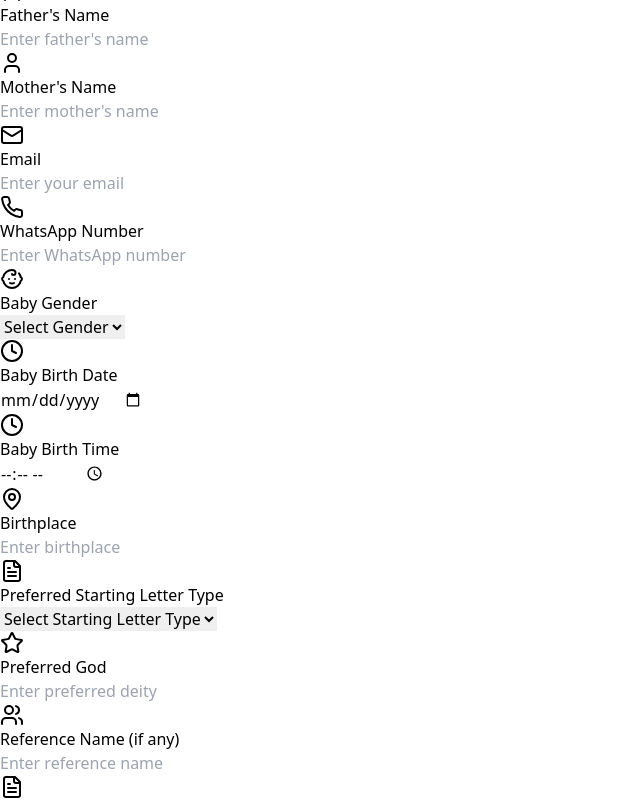
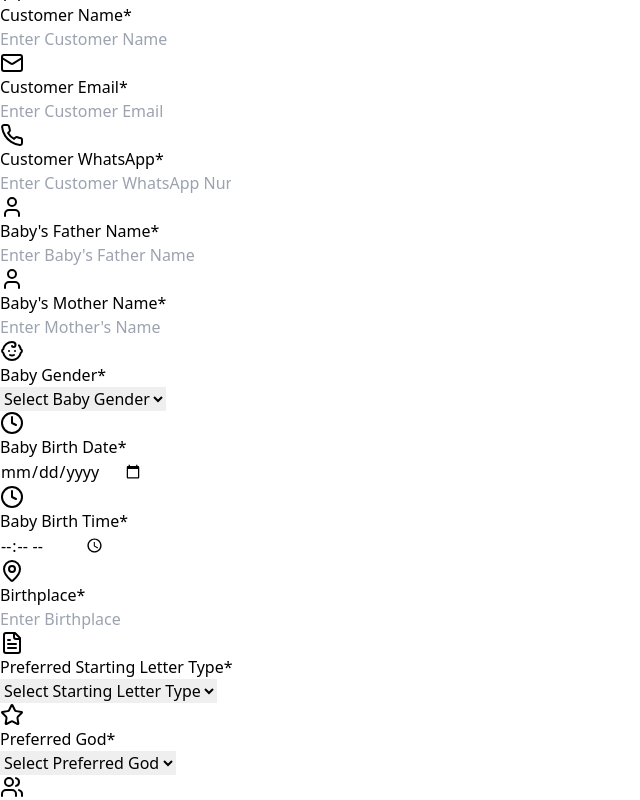
Before and after one commit to ramtejvigna/CRM-form, a React (Vite) app: page / in a window 1280 px wide. Shown: the part 1948-2748 px from the top of the page, without its empty margins (0-640 px from the left). Built offline with nearby package versions, Linux system fonts and the light colour scheme.

Commit message:
fixed asthreks

```diff
--- a/src/components/Form/index.jsx
+++ b/src/components/Form/index.jsx
@@ -1,6 +1,10 @@
 import React, { useState } from 'react';
 import { motion, AnimatePresence } from 'framer-motion';
-import { Heart, Baby, Star, Clock, MapPin, Mail, Phone, User, Users, Gift, FileText, AtSign, Globe, Share2, CheckCircle2, XCircle, Send } from 'lucide-react';
+import { Heart, Baby, Star, Clock, MapPin, Mail, Phone, User, Users, FileText, AtSign, Globe, Share2, CheckCircle2, XCircle, Send, Gift } from 'lucide-react';
+
+const GodOptions = [
+  "Ganesha", "Shiva", "Vishnu", "Krishna", "Rama", "Hanuman", "Durga", "Lakshmi", "Saraswati", "Shiva", "Brahma", "Indra", "Agni", "Varuna", "Vayu", "Yama", "Surya", "Chandra", "Skanda", "Kubera"
+];
 
 const CustomNotification = ({ status, message }) => (
   <motion.div
@@ -27,22 +31,38 @@ const CustomNotification = ({ status, message }) => (
 
 const CustomerForm = () => {
   const [formData, setFormData] = useState({
-        fatherName: "",
-        motherName: "",
-        email: "",
-        whatsappNumber: "",
-        babyGender: "",
-        babyBirthDate: "",
-        babyBirthTime: "",
-        birthplace: "",
-        preferredStartingLetterType: "",
-        preferredStartingLetter: "",
-        preferredGod: "",
-        referenceName: "",
-        additionalPreferences: "",
+    customerName: '',
+    customerEmail: '',
+    customerWhatsapp: '',
+    fatherName: '',
+    motherName: '',
+    babyGender: '',
+    babyBirthDate: '',
+    babyBirthTime: '',
+    birthplace: '',
+    preferredStartingLetterType: '',
+    preferredStartingLetter: '',
+    preferredGod: '',
+    referenceName: '',
+    additionalPreferences: '',
     leadSource: '',
     socialMediaId: '',
     otherSource: ''
+  });
+
+  const [errors, setErrors] = useState({
+    customerName: false,
+    customerEmail: false,
+    customerWhatsapp: false,
+    fatherName: false,
+    motherName: false,
+    babyGender: false,
+    babyBirthDate: false,
+    babyBirthTime: false,
+    birthplace: false,
+    preferredStartingLetterType: false,
+    preferredStartingLetter: false,
+    preferredGod: false
   });
 
   const [isSubmitting, setIsSubmitting] = useState(false);
@@ -52,7 +72,7 @@ const CustomerForm = () => {
   const handleChange = (e) => {
     const { name, value } = e.target;
 
-        if (name === 'whatsappNumber') {
+    if (name === 'customerWhatsapp') {
       // Only allow numbers and limit to 10 digits
       const numbersOnly = value.replace(/[^0-9]/g, '');
       const limitedToTen = numbersOnly.slice(0, 10);
@@ -73,8 +93,108 @@ const CustomerForm = () => {
     }
   };
 
+  const validateForm = () => {
+    let isValid = true;
+
+    if (formData.customerName.trim() === '') {
+      setErrors(prev => ({ ...prev, customerName: true }));
+      isValid = false;
+    } else {
+      setErrors(prev => ({ ...prev, customerName: false }));
+    }
+
+    if (formData.customerEmail.trim() === '' || !isValidEmail(formData.customerEmail)) {
+      setErrors(prev => ({ ...prev, customerEmail: true }));
+      isValid = false;
+    } else {
+      setErrors(prev => ({ ...prev, customerEmail: false }));
+    }
+
+    if (formData.customerWhatsapp.trim() === '' || formData.customerWhatsapp.length < 10) {
+      setErrors(prev => ({ ...prev, customerWhatsapp: true }));
+      isValid = false;
+    } else {
+      setErrors(prev => ({ ...prev, customerWhatsapp: false }));
+    }
+
+    if (formData.fatherName.trim() === '') {
+      setErrors(prev => ({ ...prev, fatherName: true }));
+      isValid = false;
+    } else {
+      setErrors(prev => ({ ...prev, fatherName: false }));
+    }
+
+    if (formData.motherName.trim() === '') {
+      setErrors(prev => ({ ...prev, motherName: true }));
+      isValid = false;
+    } else {
+      setErrors(prev => ({ ...prev, motherName: false }));
+    }
+
+    if (formData.babyGender === '') {
+      setErrors(prev => ({ ...prev, babyGender: true }));
+      isValid = false;
+    } else {
+      setErrors(prev => ({ ...prev, babyGender: false }));
+    }
+
+    if (formData.babyBirthDate === '') {
+      setErrors(prev => ({ ...prev, babyBirthDate: true }));
+      isValid = false;
+    } else {
+      setErrors(prev => ({ ...prev, babyBirthDate: false }));
+    }
+
+    if (formData.babyBirthTime === '') {
+      setErrors(prev => ({ ...prev, babyBirthTime: true }));
+      isValid = false;
+    } else {
+      setErrors(prev => ({ ...prev, babyBirthTime: false }));
+    }
+
+    if (formData.birthplace.trim() === '') {
+      setErrors(prev => ({ ...prev, birthplace: true }));
+      isValid = false;
+    } else {
+      setErrors(prev => ({ ...prev, birthplace: false }));
+    }
+
+    if (formData.preferredStartingLetterType === '') {
+      setErrors(prev => ({ ...prev, preferredStartingLetterType: true }));
+      isValid = false;
+    } else {
+      setErrors(prev => ({ ...prev, preferredStartingLetterType: false }));
+    }
+
+    if (formData.preferredStartingLetter.trim() === '') {
+      setErrors(prev => ({ ...prev, preferredStartingLetter: true }));
+      isValid = false;
+    } else {
+      setErrors(prev => ({ ...prev, preferredStartingLetter: false }));
+    }
+
+    if (formData.preferredGod === '') {
+      setErrors(prev => ({ ...prev, preferredGod: true }));
+      isValid = false;
+    } else {
+      setErrors(prev => ({ ...prev, preferredGod: false }));
+    }
+
+    return isValid;
+  };
+
+  const isValidEmail = (email) => {
+    // Basic email validation
+    return /^\w+([\.-]?\w+)*@\w+([\.-]?\w+)*(\.\w{2,3})+$/.test(email);
+  };
+
   const handleSubmit = async (e) => {
     e.preventDefault();
+
+    if (!validateForm()) {
+      return;
+    }
+
     setIsSubmitting(true);
 
     // Paper plane animation - moves up and to the right
@@ -86,7 +206,6 @@ const CustomerForm = () => {
 
     try {
       // const response = await fetch("http://localhost:3000/customers/addCustomerWithAssignment", {
-
       const response = await fetch("https://vedic-backend-neon.vercel.app/customers/addCustomerWithAssignment", {
         method: 'POST',
         headers: {
@@ -126,19 +245,20 @@ const CustomerForm = () => {
       setTimeout(() => setShowNotification(false), 5000);
 
       setFormData({
-                fatherName: "",
-                motherName: "",
-                email: "",
-                whatsappNumber: "",
-                babyGender: "",
-                babyBirthDate: "",
-                babyBirthTime: "",
-                birthplace: "",
-                preferredStartingLetterType: "",
-                preferredStartingLetter: "",
-                preferredGod: "",
-                referenceName: "",
-                additionalPreferences: "",
+        customerName: '',
+        customerEmail: '',
+        customerWhatsapp: '',
+        fatherName: '',
+        motherName: '',
+        babyGender: '',
+        babyBirthDate: '',
+        babyBirthTime: '',
+        birthplace: '',
+        preferredStartingLetterType: '',
+        preferredStartingLetter: '',
+        preferredGod: '',
+        referenceName: '',
+        additionalPreferences: '',
         leadSource: '',
         socialMediaId: '',
         otherSource: ''
@@ -167,21 +287,23 @@ const CustomerForm = () => {
     }
   ];
 
+
   const formFields = [
-        { icon: <User />, label: "Father's Name", name: "fatherName", type: "text", placeholder: "Enter father's name" },
-        { icon: <User />, label: "Mother's Name", name: "motherName", type: "text", placeholder: "Enter mother's name" },
-        { icon: <Mail />, label: "Email", name: "email", type: "email", placeholder: "Enter your email" },
-        { icon: <Phone />, label: "WhatsApp Number", name: "whatsappNumber", type: "text", placeholder: "Enter WhatsApp number" },
-        { icon: <Baby />, label: "Baby Gender", name: "babyGender", type: "select", options: ["Male", "Female", "Unisex"] },
-        { icon: <Clock />, label: "Baby Birth Date", name: "babyBirthDate", type: "date" },
-        { icon: <Clock />, label: "Baby Birth Time", name: "babyBirthTime", type: "time" },
-        { icon: <MapPin />, label: "Birthplace", name: "birthplace", type: "text", placeholder: "Enter birthplace" },
-        { icon: <FileText />, label: "Preferred Starting Letter Type", name: "preferredStartingLetterType", type: "select", options: ["Alphabet-based", "Nakshatra-based", "Rashi-based"] },
-        { icon: <Star />, label: "Preferred God", name: "preferredGod", type: "text", placeholder: "Enter preferred deity" },
-        { icon: <Users />, label: "Reference Name (if any)", name: "referenceName", type: "text", placeholder: "Enter reference name" },
-        { icon: <FileText />, label: "Additional Preferences", name: "additionalPreferences", type: "text", placeholder: "Enter additional preferences" },
-        { icon: <Share2 className="w-5 h-5 text-purple-600" />, label: "Could you let us know where you first heard about us?", name: "leadSource", type: "select", options: ['Instagram', 'Facebook', 'Our Website', 'Other'] }
+    { icon: <User />, label: "Customer Name", name: "customerName", type: "text", placeholder: "Enter Customer Name", required: true },
+    { icon: <Mail />, label: "Customer Email", name: "customerEmail", type: "email", placeholder: "Enter Customer Email", required: true },
+    { icon: <Phone />, label: "Customer WhatsApp", name: "customerWhatsapp", type: "text", placeholder: "Enter Customer WhatsApp Number", required: true },
+    { icon: <User />, label: "Baby's Father Name", name: "fatherName", type: "text", placeholder: "Enter Baby's Father Name", required: true },
+    { icon: <User />, label: "Baby's Mother Name", name: "motherName", type: "text", placeholder: "Enter Mother's Name", required: true },
+    { icon: <Baby />, label: "Baby Gender", name: "babyGender", type: "select", options: ["Male", "Female", "Unisex"], required: true },
+    { icon: <Clock />, label: "Baby Birth Date", name: "babyBirthDate", type: "date", required: true },
+    { icon: <Clock />, label: "Baby Birth Time", name: "babyBirthTime", type: "time", required: true },
+    { icon: <MapPin />, label: "Birthplace", name: "birthplace", type: "text", placeholder: "Enter Birthplace", required: true },
+    { icon: <FileText />, label: "Preferred Starting Letter Type", name: "preferredStartingLetterType", type: "select", options: ["Alphabet Based", "Nakshatra Based", "Rashi Based"], required: true },
+    { icon: <Star />, label: "Preferred God", name: "preferredGod", type: "select", options: GodOptions, required: true },
+    { icon: <Users />, label: "Reference Name (if any)", name: "referenceName", type: "text", placeholder: "Enter Reference Name" },
+    { icon: <FileText />, label: "Additional Preferences", name: "additionalPreferences", type: "text", placeholder: "Enter Additional Preferences" },
   ];
+
 
   return (
     <div className="min-h-screen bg-gradient-to-b from-purple-50 to-white">
@@ -259,9 +381,12 @@ const CustomerForm = () => {
 </motion.p>
 </div>
 </motion.div>
+
 </motion.div>
         )}
+
         </AnimatePresence>
+
 {/* Hero Section */}
 <motion.div
   initial={{ opacity: 0, y: 20 }}
@@ -279,6 +404,7 @@ const CustomerForm = () => {
     Discover meaningful names rooted in Vedic tradition, perfectly suited to your baby's unique birth circumstances and your family's preferences.
   </p>
 </motion.div>
+
 
 {/* Features Section */}
 <div className="max-w-6xl mx-auto px-4 mb-16">
@@ -336,8 +462,9 @@ const CustomerForm = () => {
         >
           <div className="flex items-center space-x-2 mb-2">
             {field.icon}
-                                    <label className="text-sm font-medium text-gray-700">
+            <label className={`text-sm font-medium ${field.name === 'customerName' || field.name === 'customerEmail' || field.name === 'customerWhatsapp' || field.name === 'fatherName' || field.name === 'motherName' || field.name === 'babyGender' || field.name === 'babyBirthDate' || field.name === 'babyBirthTime' || field.name === 'birthplace' || field.name === 'preferredStartingLetterType' || field.name === 'preferredGod' ? 'text-slate-800' : 'text-gray-700'}`}>
               {field.label}
+              {(field.name === 'customerName' || field.name === 'customerEmail' || field.name === 'customerWhatsapp' || field.name === 'fatherName' || field.name === 'motherName' || field.name === 'babyGender' || field.name === 'babyBirthDate' || field.name === 'babyBirthTime' || field.name === 'birthplace' || field.name === 'preferredStartingLetterType' || field.name === 'preferredGod') && <span className="text-red-600 ml-1">*</span>}
             </label>
           </div>
           {field.type === "select" ? (
@@ -345,12 +472,12 @@ const CustomerForm = () => {
               name={field.name}
               value={formData[field.name]}
               onChange={handleChange}
-                                        className="w-full p-3 border border-gray-300 rounded-lg focus:ring-2 focus:ring-purple-400 focus:border-transparent transition-all"
+              className={`w-full p-3 border ${errors[field.name] ? 'border-red-300 focus:ring-2 focus:ring-red-400 focus:border-transparent' : 'border-gray-300 focus:ring-2 focus:ring-purple-400 focus:border-transparent'} rounded-lg transition-all`}
             >
               <option value="">
-                                            {field.name === "babyGender" ? "Select Gender" : field.name === "preferredStartingLetterType" ? "Select Starting Letter Type" : "Select Platform"}
+                {field.name === "babyGender" ? "Select Baby Gender" : field.name === "preferredStartingLetterType" ? "Select Starting Letter Type" : field.name === "preferredGod" ? "Select Preferred God" : "Select Platform"}
               </option>
-                                        {field.options.map((option) => (
+              {(field.name === "preferredGod" ? GodOptions : field.options).map((option) => (
                 <option key={option} value={option}>{option}</option>
               ))}
             </select>
@@ -361,11 +488,33 @@ const CustomerForm = () => {
               value={formData[field.name]}
               onChange={handleChange}
               placeholder={field.placeholder}
-                                        maxLength={field.name === 'whatsappNumber' ? 10 : undefined}
-                                        pattern={field.name === 'whatsappNumber' ? '[0-9]*' : undefined}
-                                        inputMode={field.name === 'whatsappNumber' ? 'numeric' : undefined}
-                                        className={`w-full p-3 border border-gray-300 rounded-lg focus:ring-2 focus:ring-purple-400 focus:border-transparent transition-all}`}
+              maxLength={field.name === 'customerWhatsapp' ? 10 : undefined}
+              pattern={field.name === 'customerWhatsapp' ? '[0-9]*' : undefined}
+              inputMode={field.name === 'customerWhatsapp' ? 'numeric' : undefined}
+              className={`w-full p-3 border ${errors[field.name] ? 'border-red-300 focus:ring-2 focus:ring-red-400 focus:border-transparent' : 'border-gray-300 focus:ring-2 focus:ring-purple-400 focus:border-transparent'} rounded-lg transition-all`}
             />
+          )}
+
+          {errors[field.name] && (
+            <motion.div
+              initial={{ opacity: 0, y: 5 }}
+              animate={{ opacity: 1, y: 0 }}
+              transition={{ duration: 0.3 }}
+              className="text-red-600 text-sm mt-2"
+            >
+              {field.name === 'customerName' ? 'Customer name is required' :
+                field.name === 'customerEmail' ? 'Valid customer email is required' :
+                  field.name === 'customerWhatsapp' ? 'Valid customer WhatsApp number is required' :
+                    field.name === 'fatherName' ? 'Father\'s name is required' :
+                      field.name === 'motherName' ? 'Mother\'s name is required' :
+                        field.name === 'babyGender' ? 'Baby gender is required' :
+                          field.name === 'babyBirthDate' ? 'Baby birth date is required' :
+                            field.name === 'babyBirthTime' ? 'Baby birth time is required' :
+                              field.name === 'birthplace' ? 'Birthplace is required' :
+                                field.name === 'preferredStartingLetterType' ? 'Preferred starting letter type is required' :
+                                  field.name === 'preferredStartingLetter' ? 'Preferred starting letter is required' :
+                                    field.name === 'preferredGod' ? 'Preferred god is required' : ''}
+            </motion.div>
           )}
 
           {field.name === "preferredStartingLetterType" && formData.preferredStartingLetterType && (
@@ -387,60 +536,22 @@ const CustomerForm = () => {
                 value={formData.preferredStartingLetter}
                 onChange={handleChange}
                 placeholder={`Enter preferred ${formData.preferredStartingLetterType} starting letter`}
-                                            className="w-full p-3 border border-gray-300 rounded-lg focus:ring-2 focus:ring-purple-400 focus:border-transparent transition-all"
+                className={`w-full p-3 border ${errors.preferredStartingLetter ? 'border-red-300 focus:ring-2 focus:ring-red-400 focus:border-transparent' : 'border-gray-300 focus:ring-2 focus:ring-purple-400 focus:border-transparent'} rounded-lg transition-all`}
               />
+              {errors.preferredStartingLetter && (
+                <motion.div
+                  initial={{ opacity: 0, y: 5 }}
+                  animate={{ opacity: 1, y: 0 }}
+                  transition={{ duration: 0.3 }}
+                  className="text-red-600 text-sm mt-2"
+                >
+                  Preferred starting letter is required
+                </motion.div>
+              )}
             </motion.div>
           )}
         </motion.div>
       ))}
-
-                        {(formData.leadSource === 'Instagram' || formData.leadSource === 'Facebook') && (
-                            <motion.div
-                                initial={{ opacity: 0, y: 20 }}
-                                animate={{ opacity: 1, y: 0 }}
-                                transition={{ duration: 0.5 }}
-                                className="relative"
-                            >
-                                <div className="flex items-center space-x-2 mb-2">
-                                    <AtSign className="w-5 h-5 text-purple-600" />
-                                    <label className="text-sm font-medium text-gray-700">
-                                        {formData.leadSource} ID
-                                    </label>
-                                </div>
-                                <input
-                                    type="text"
-                                    name="socialMediaId"
-                                    value={formData.socialMediaId}
-                                    onChange={handleChange}
-                                    placeholder={`Enter your ${formData.leadSource} ID`}
-                                    className="w-full p-3 border border-gray-300 rounded-lg focus:ring-2 focus:ring-purple-400 focus:border-transparent transition-all"
-                                />
-                            </motion.div>
-                        )}
-
-                        {formData.leadSource === 'Other' && (
-                            <motion.div
-                                initial={{ opacity: 0, y: 20 }}
-                                animate={{ opacity: 1, y: 0 }}
-                                transition={{ duration: 0.5 }}
-                                className="relative"
-                            >
-                                <div className="flex items-center space-x-2 mb-2">
-                                    <Globe className="w-5 h-5 text-purple-600" />
-                                    <label className="text-sm font-medium text-gray-700">
-                                        Please specify the source
-                                    </label>
-                                </div>
-                                <input
-                                    type="text"
-                                    name="otherSource"
-                                    value={formData.otherSource}
-                                    onChange={handleChange}
-                                    placeholder="Please specify where you heard about us"
-                                    className="w-full p-3 border border-gray-300 rounded-lg focus:ring-2 focus:ring-purple-400 focus:border-transparent transition-all"
-                                />
-                            </motion.div>
-                        )}
     </div>
 
     <motion.button
```
Lines whose indentation alone changed are shown as unchanged.
